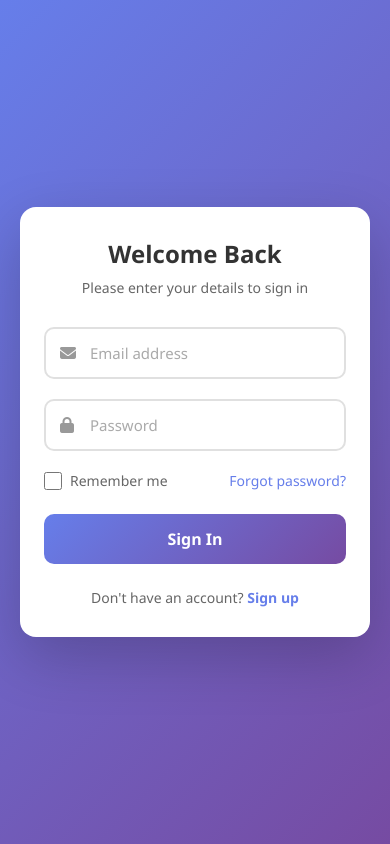
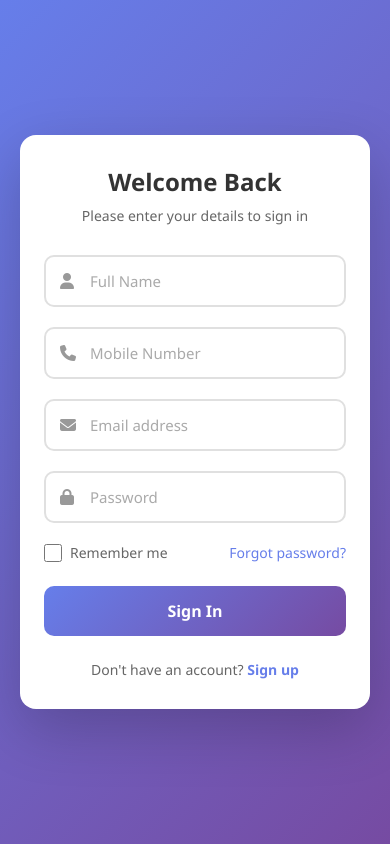
Before and after one commit to vishalrd1253/neww, a plain HTML site: page index.html in a window 390 px wide. Drawn offline with Linux system fonts and the light colour scheme.

Commit message:
Add name and mobile fields

```diff
--- a/index.html
+++ b/index.html
@@ -14,6 +14,16 @@
             <p class="subtitle">Please enter your details to sign in</p>
 
             <form class="login-form">
+                <div class="input-group">
+                    <i class="fa-solid fa-user"></i>
+                    <input type="text" id="name" placeholder="Full Name" required>
+                </div>
+
+                <div class="input-group">
+                    <i class="fa-solid fa-phone"></i>
+                    <input type="tel" id="mobile" placeholder="Mobile Number" required>
+                </div>
+
                 <div class="input-group">
                     <i class="fa-solid fa-envelope"></i>
                     <input type="email" id="email" placeholder="Email address" required>
```
